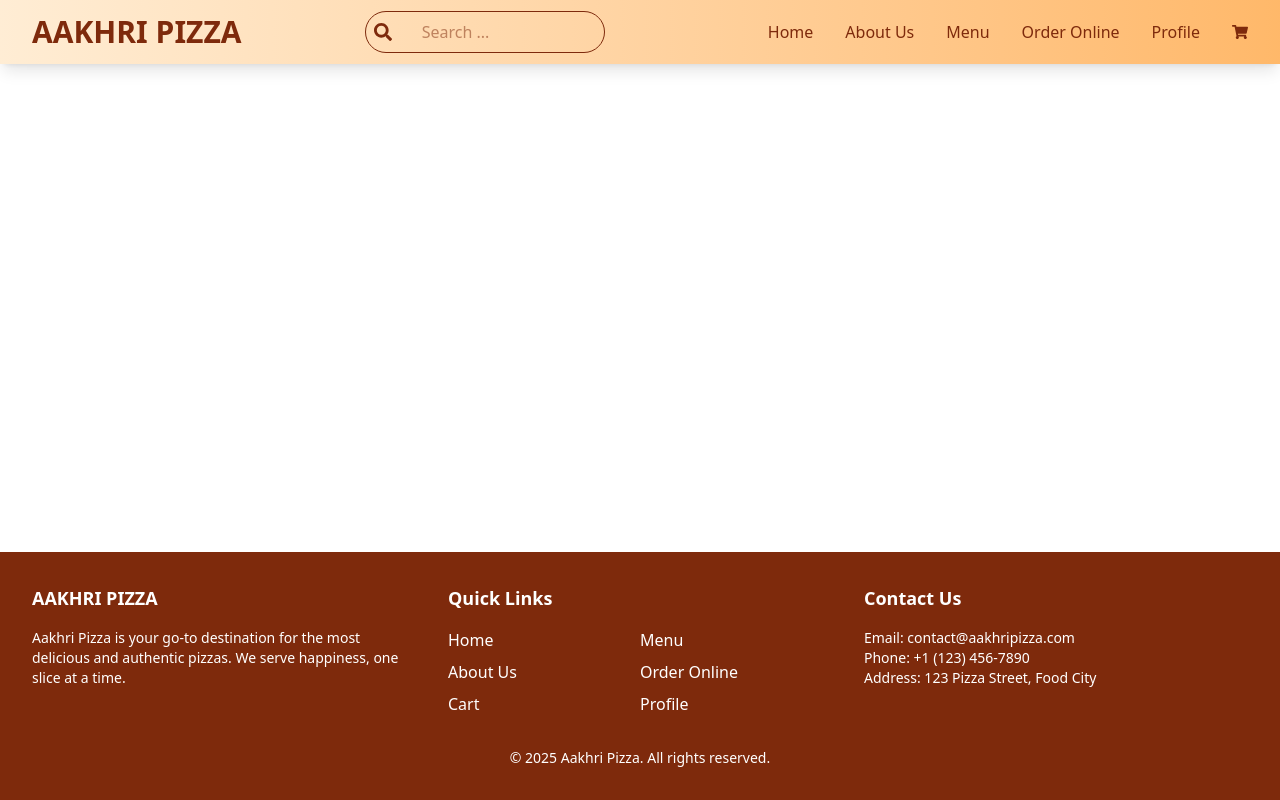
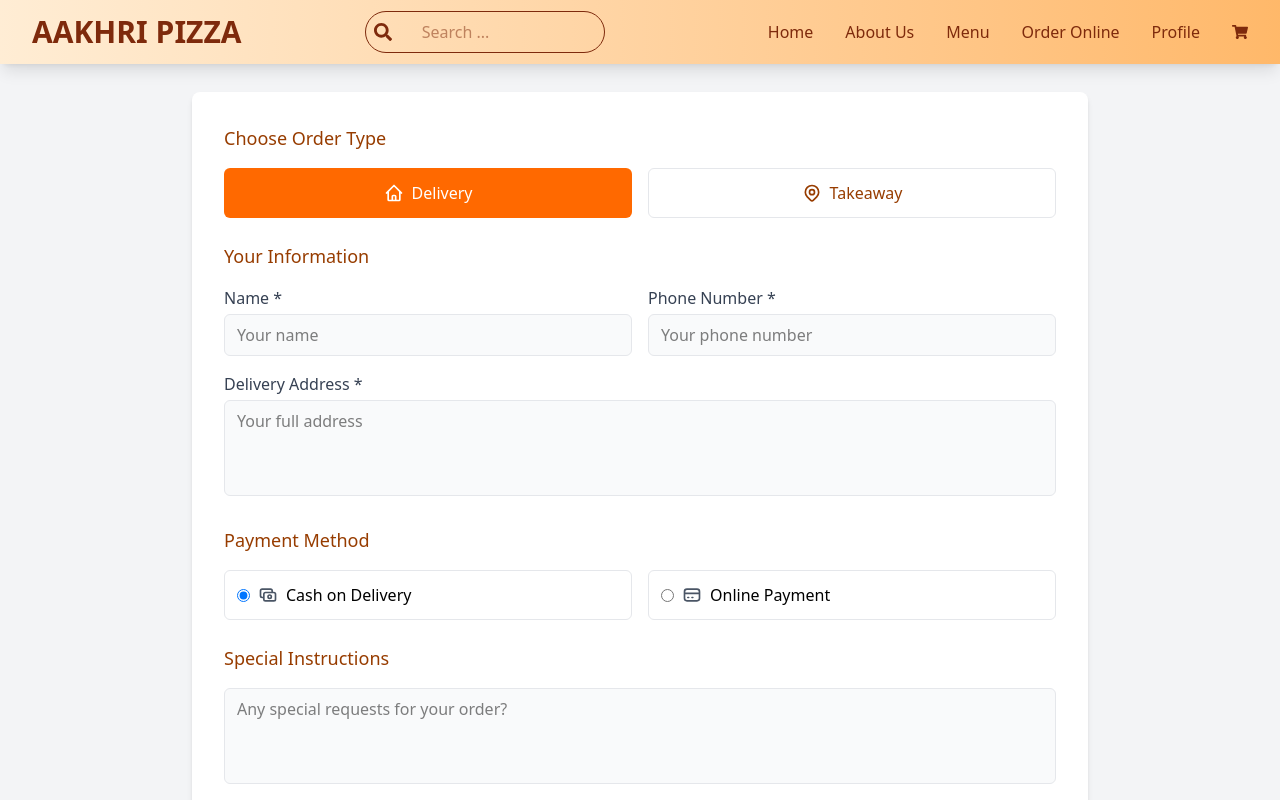
Before and after one commit to rahul-atehub/aakhri-pizza-2, a React (Vite) app: page /Order-Online in a window 1280 px wide. Shown: the top 800 px of the page. Built offline with nearby package versions, Linux system fonts and the light colour scheme.

Commit message:
use of axios to fetch the menu data and also added the order-online page

```diff
--- a/package.json
+++ b/package.json
@@ -11,6 +11,7 @@
   },
   "dependencies": {
     "@tailwindcss/vite": "^4.1.4",
+    "axios": "^1.9.0",
     "prop-types": "^15.8.1",
     "react": "^19.0.0",
     "react-dom": "^19.0.0",
--- a/src/App.jsx
+++ b/src/App.jsx
@@ -4,8 +4,9 @@ import Header from "./Components/Header.jsx";
 import Footer from "./Components/Footer.jsx";
 import MainLayout from "./MainLayout.jsx";
 import AboutUs from "./AboutUs.jsx";
-import Menu from './Menu.jsx'; // Import Menu
+import Menu from "./Menu.jsx"; // Import Menu
 import menuData from "./data/menuData.jsx"; // Correct import
+import OrderForm from "./OrderForm.jsx"; // Import Order-Online
 
 function App() {
   const [searchResults, setSearchResults] = useState([]);
@@ -48,13 +49,12 @@ function App() {
           <Route
             path="/menu"
             element={
-              <Menu
-                searchResults={searchResults}
-                searchTerm={searchTerm}
-              />
+              <Menu searchResults={searchResults} searchTerm={searchTerm} />
             }
           />
           <Route path="/about-us" element={<AboutUs />} />
+
+          <Route path="/Order-Online" element={<OrderForm />} />
         </Routes>
       </main>
 
--- a/src/MainLayout.jsx
+++ b/src/MainLayout.jsx
@@ -1,7 +1,7 @@
-import React from 'react';
-import OurLocations from './Components/Home/OurLocations';
-import menuData from './data/menuData';
-import PropTypes from 'prop-types';
+import React from "react";
+import OurLocations from "./Components/Home/OurLocations";
+import menuData from "./data/menuData";
+import PropTypes from "prop-types";
 
 export default function MainLayout({ searchResults, searchTerm }) {
   // If we have a search term but no results
@@ -16,7 +16,7 @@ export default function MainLayout({ searchResults, searchTerm }) {
         className="min-h-[70vh] bg-cover bg-center flex flex-col justify-center items-start px-4 sm:px-8"
         style={{
           backgroundImage:
-            'url(https://cdn.pixabay.com/photo/2020/03/21/02/26/pizza-4952508_1280.jpg)',
+            "url(https://cdn.pixabay.com/photo/2020/03/21/02/26/pizza-4952508_1280.jpg)",
         }}
       >
         <div>
@@ -36,9 +36,13 @@ export default function MainLayout({ searchResults, searchTerm }) {
         {searchTerm && (
           <div className="mb-6 text-center">
             {noResultsFound ? (
-              <p className="text-orange-700">No results found for "{searchTerm}"</p>
+              <p className="text-orange-700">
+                No results found for "{searchTerm}"
+              </p>
             ) : (
-              <p className="text-orange-700">Showing results for "{searchTerm}"</p>
+              <p className="text-orange-700">
+                Showing results for "{searchTerm}"
+              </p>
             )}
           </div>
         )}
@@ -64,9 +68,9 @@ export default function MainLayout({ searchResults, searchTerm }) {
                 <p className="text-orange-700 font-bold text-center mt-2">
                   ${pizza.price}
                 </p>
-                <p className="text-gray-600 text-sm text-center pt-2 mt-1 opacity-0 group-hover:opacity-100 transform translate-y-2 group-hover:translate-y-0 transition-all duration-300">
-                  Add to cart
-                </p>
+                <button className="bg-orange-500 text-white text-sm mt-3 px-4 py-2 rounded opacity-0 group-hover:opacity-100 transform translate-y-2 group-hover:translate-y-0 transition-all duration-300 mx-auto block hover:bg-orange-600">
+                  Add to Cart
+                </button>
               </div>
             </div>
           ))}
@@ -79,10 +83,10 @@ export default function MainLayout({ searchResults, searchTerm }) {
 
 MainLayout.propTypes = {
   searchResults: PropTypes.array,
-  searchTerm: PropTypes.string
+  searchTerm: PropTypes.string,
 };
 
 MainLayout.defaultProps = {
   searchResults: [],
-  searchTerm: ""
+  searchTerm: "",
 };
--- /dev/null
+++ b/src/OrderForm.jsx
@@ -0,0 +1,128 @@
+import React, { useState } from 'react';
+
+export default function OrderForm() {
+  const [orderType, setOrderType] = useState('delivery');
+
+  const handleOrderTypeChange = (type) => {
+    setOrderType(type);
+  };
+
+  return (
+    <div className="bg-gray-100 min-h-screen flex items-center justify-center mt-11 py-12 px-4">
+      <div className="max-w-4xl w-full bg-white p-8 rounded-lg shadow-md">
+        {/* Title - only shown for takeaway view */}
+        {orderType === 'takeaway' && (
+          <div className="text-center mb-6">
+            <h1 className="text-2xl font-bold text-orange-900">Order Online</h1>
+            <p className="text-gray-600 mt-2">
+              Place your order for delivery or takeaway. Our fresh, hot pizza will be with you in no time!
+            </p>
+          </div>
+        )}
+
+        {/* Order Type Selection */}
+        <div className="mb-6">
+          <h2 className="text-lg font-medium text-amber-800 mb-4">Choose Order Type</h2>
+          <div className="grid grid-cols-2 gap-4">
+            <button
+              className={`flex items-center justify-center py-3 px-4 rounded-md ${
+                orderType === 'delivery'
+                  ? 'bg-orange-500 text-white'
+                  : 'bg-white text-amber-800 border border-gray-200'
+              }`}
+              onClick={() => handleOrderTypeChange('delivery')}
+            >
+              <svg xmlns="http://www.w3.org/2000/svg" className="h-5 w-5 mr-2" fill="none" viewBox="0 0 24 24" stroke="currentColor">
+                <path strokeLinecap="round" strokeLinejoin="round" strokeWidth={2} d="M3 12l2-2m0 0l7-7 7 7M5 10v10a1 1 0 001 1h3m10-11l2 2m-2-2v10a1 1 0 01-1 1h-3m-6 0a1 1 0 001-1v-4a1 1 0 011-1h2a1 1 0 011 1v4a1 1 0 001 1m-6 0h6" />
+              </svg>
+              Delivery
+            </button>
+            <button
+              className={`flex items-center justify-center py-3 px-4 rounded-md ${
+                orderType === 'takeaway'
+                  ? 'bg-orange-500 text-white'
+                  : 'bg-white text-amber-800 border border-gray-200'
+              }`}
+              onClick={() => handleOrderTypeChange('takeaway')}
+            >
+              <svg xmlns="http://www.w3.org/2000/svg" className="h-5 w-5 mr-2" fill="none" viewBox="0 0 24 24" stroke="currentColor">
+                <path strokeLinecap="round" strokeLinejoin="round" strokeWidth={2} d="M17.657 16.657L13.414 20.9a1.998 1.998 0 01-2.827 0l-4.244-4.243a8 8 0 1111.314 0z" />
+                <path strokeLinecap="round" strokeLinejoin="round" strokeWidth={2} d="M15 11a3 3 0 11-6 0 3 3 0 016 0z" />
+              </svg>
+              Takeaway
+            </button>
+          </div>
+        </div>
+
+        {/* Personal Information */}
+        <div className="mb-6">
+          <h2 className="text-lg font-medium text-amber-800 mb-4">Your Information</h2>
+          <div className="grid grid-cols-2 gap-4 mb-4">
+            <div>
+              <label className="block text-gray-700 mb-1">Name *</label>
+              <input
+                type="text"
+                placeholder="Your name"
+                className="w-full px-3 py-2 border border-gray-200 rounded-md bg-gray-50"
+              />
+            </div>
+            <div>
+              <label className="block text-gray-700 mb-1">Phone Number *</label>
+              <input
+                type="tel"
+                placeholder="Your phone number"
+                className="w-full px-3 py-2 border border-gray-200 rounded-md bg-gray-50"
+              />
+            </div>
+          </div>
+
+          {/* Delivery Address - only shown for delivery */}
+          {orderType === 'delivery' && (
+            <div>
+              <label className="block text-gray-700 mb-1">Delivery Address *</label>
+              <textarea
+                placeholder="Your full address"
+                className="w-full px-3 py-2 border border-gray-200 rounded-md bg-gray-50 h-24 resize-none"
+              />
+            </div>
+          )}
+        </div>
+
+        {/* Payment Method */}
+        <div className="mb-6">
+          <h2 className="text-lg font-medium text-amber-800 mb-4">Payment Method</h2>
+          <div className="grid grid-cols-2 gap-4">
+            <label className="flex items-center p-3 border border-gray-200 rounded-md cursor-pointer">
+              <input type="radio" name="payment" className="form-radio text-orange-500 mr-2" defaultChecked />
+              <svg xmlns="http://www.w3.org/2000/svg" className="h-5 w-5 mr-2 text-gray-600" fill="none" viewBox="0 0 24 24" stroke="currentColor">
+                <path strokeLinecap="round" strokeLinejoin="round" strokeWidth={2} d="M17 9V7a2 2 0 00-2-2H5a2 2 0 00-2 2v6a2 2 0 002 2h2m2 4h10a2 2 0 002-2v-6a2 2 0 00-2-2H9a2 2 0 00-2 2v6a2 2 0 002 2zm7-5a2 2 0 11-4 0 2 2 0 014 0z" />
+              </svg>
+              Cash on Delivery
+            </label>
+            <label className="flex items-center p-3 border border-gray-200 rounded-md cursor-pointer">
+              <input type="radio" name="payment" className="form-radio text-orange-500 mr-2" />
+              <svg xmlns="http://www.w3.org/2000/svg" className="h-5 w-5 mr-2 text-gray-600" fill="none" viewBox="0 0 24 24" stroke="currentColor">
+                <path strokeLinecap="round" strokeLinejoin="round" strokeWidth={2} d="M3 10h18M7 15h1m4 0h1m-7 4h12a3 3 0 003-3V8a3 3 0 00-3-3H6a3 3 0 00-3 3v8a3 3 0 003 3z" />
+              </svg>
+              Online Payment
+            </label>
+          </div>
+        </div>
+
+        {/* Special Instructions */}
+        <div className="mb-6">
+          <h2 className="text-lg font-medium text-amber-800 mb-4">Special Instructions</h2>
+          <textarea
+            placeholder="Any special requests for your order?"
+            className="w-full px-3 py-2 border border-gray-200 rounded-md bg-gray-50 h-24 resize-none"
+          />
+        </div>
+
+        {/* Submit Button */}
+        <button className="w-full bg-orange-500 hover:bg-orange-700 text-white py-3 px-4 rounded-md transition duration-200">
+          Place Order
+        </button>
+      </div>
+    </div>
+  );
+}
```
Also changed, not shown: src/Menu.jsx (+122 -14 lines), 1 other file (tests, documents, lock files or other folders).
